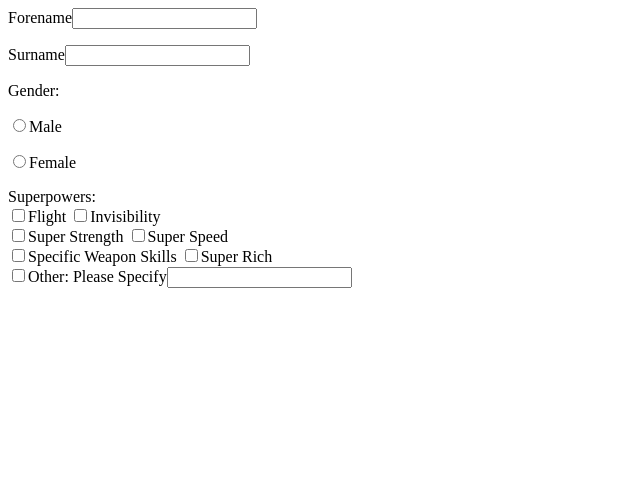
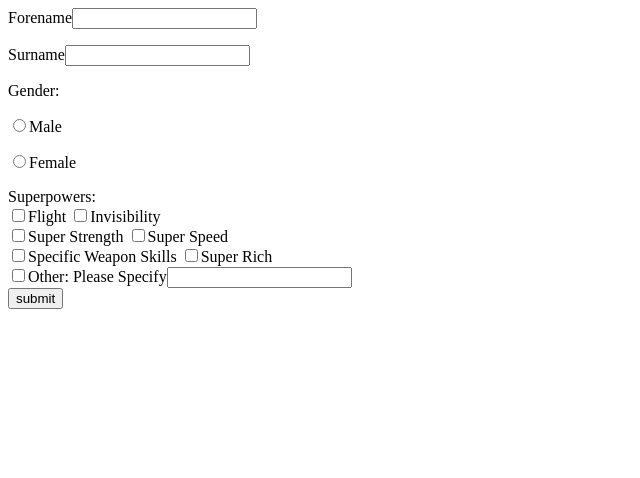
Before and after one commit to LiamBowie/Labwork, a PHP site: page /HeroForm.php in a window 1280 px wide. Shown: the top 478 px of the page, without its empty margins (0-640 px from the left). Run offline with PHP 8.4, Linux system fonts and the light colour scheme.

Commit message:
Added link to HeroResponse page as a submit button

```diff
--- a/Lab2Act2/HeroForm.php
+++ b/Lab2Act2/HeroForm.php
@@ -23,6 +23,7 @@
                     <label>Please Specify</label><input type="text" name="otherskill">
                     <br>
                 </div>
+                <a href="http://1206499-labwork.azurewebsites.net/Lab2Act2/HeroResponse.php"><input type="submit" value="submit"></a>
         </form>
     </body>
 </html>
```
